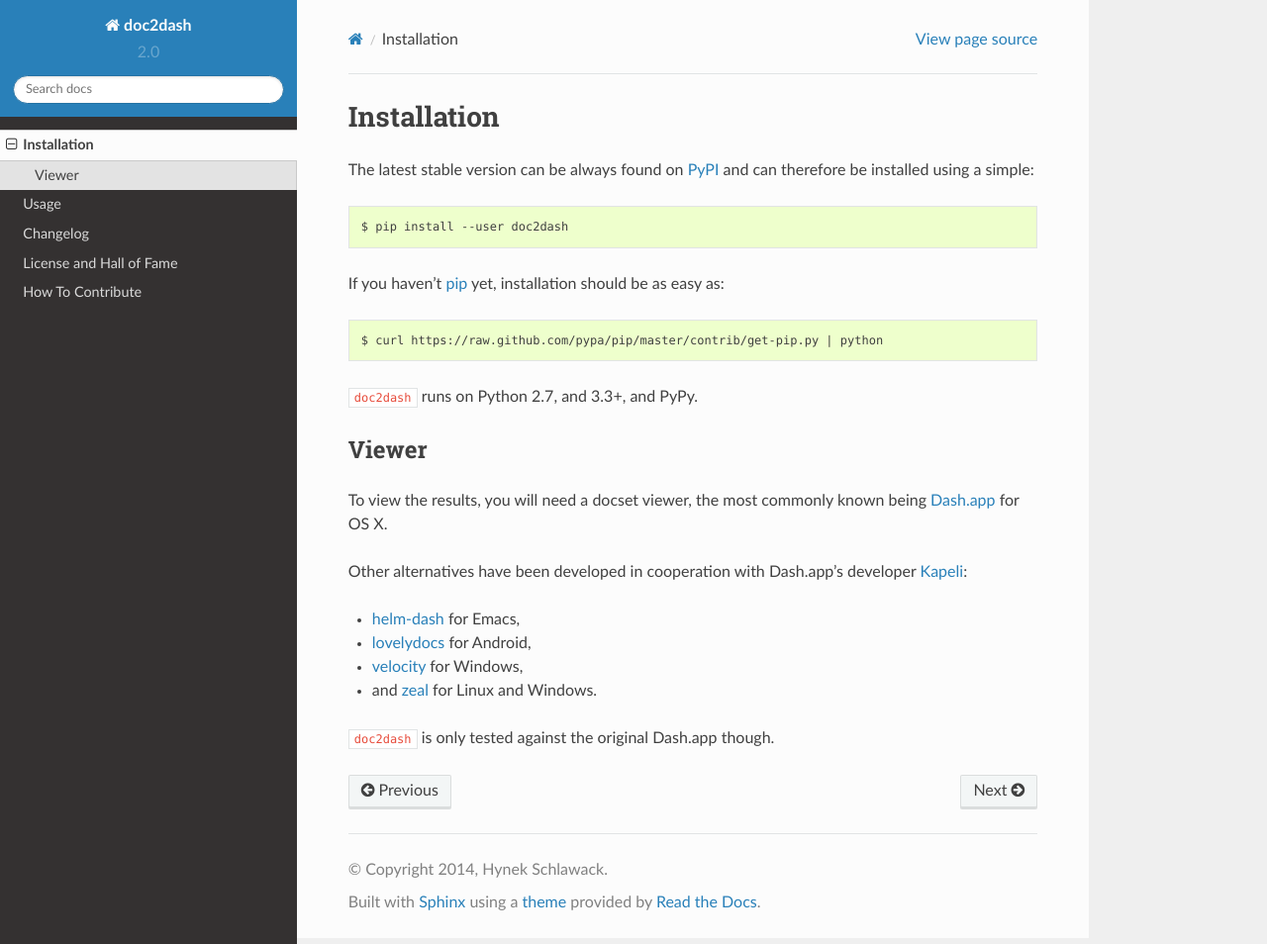
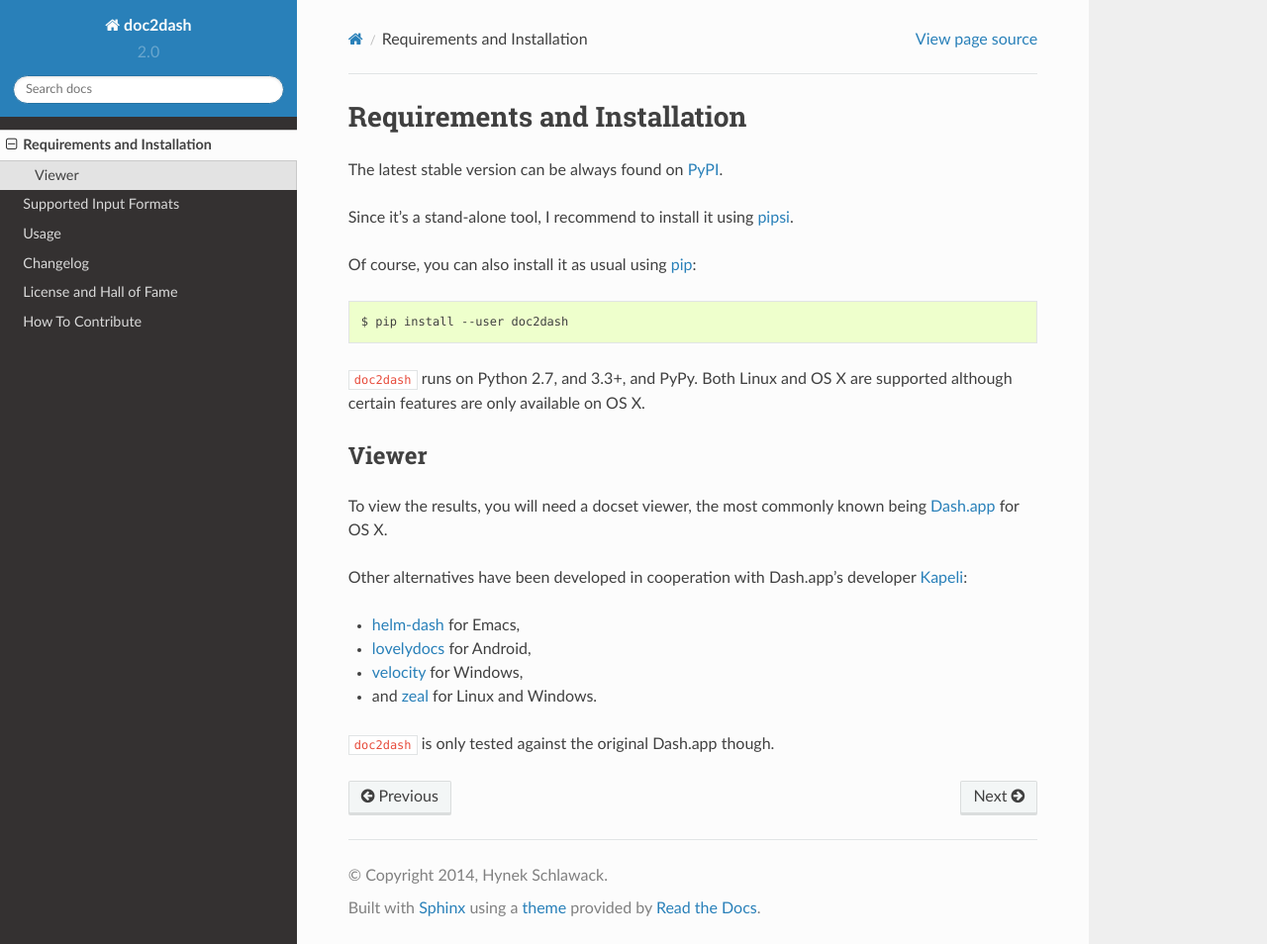
Before and after one commit to hynek/doc2dash, a Sphinx documentation site: the page built from docs/installation.rst, in a window 1280 px wide and 954 px high. Shown: the whole window at 99% size. Built offline with Sphinx 7.4.7 and the Read the Docs theme 2.0.0, drawn with Linux system fonts in a browser that asks for light colours.

Commit message:
Tweak installation instructions
pipsi ftw

```diff
--- a/README.rst
+++ b/README.rst
@@ -16,7 +16,7 @@
 .. begin
 
 
-``doc2dash`` is an MIT-licensed extensible `Documentation Set`_ generator intended to be used with the `Dash.app`_ API browser for OS X or one of its many :ref:`clones <clones>`.
+``doc2dash`` is an MIT-licensed extensible `Documentation Set`_ generator intended to be used with the `Dash.app`_ API browser for OS X or one of its many clones.
 
 If you’ve never heard of Dash.app, you’re missing out:
 Together with ``doc2dash`` it’s all your API documentation at your fingertips!
--- a/docs/installation.rst
+++ b/docs/installation.rst
@@ -1,15 +1,16 @@
-Installation
-============
+Requirements and Installation
+=============================
 
-The latest stable version can be always found on PyPI_ and can therefore be installed using a simple::
+The latest stable version can be always found on PyPI_.
+
+Since it's a stand-alone tool, I recommend to install it using pipsi_.
+
+Of course, you can also install it as usual using pip_::
 
    $ pip install --user doc2dash
 
-If you haven’t pip_ yet, installation should be as easy as::
-
-   $ curl https://raw.github.com/pypa/pip/master/contrib/get-pip.py | python
-
 ``doc2dash`` runs on Python 2.7, and 3.3+, and PyPy.
+Both Linux and OS X are supported although certain features are only available on OS X.
 
 
 .. _clones:
@@ -30,5 +31,6 @@
 
 
 .. _pip: https://pip.pypa.io/en/latest/installing.html#install-pip
-.. _PyPI: https://pypi.python.org/pypi/doc2dash/
+.. _PyPI: https://warehouse.python.org/project/doc2dash/
 .. _`Dash.app`: http://kapeli.com/dash/
+.. _pipsi: https://github.com/mitsuhiko/pipsi
```
Also changed, not shown: docs/formats.rst (added, +15 -0 lines), docs/index.rst (+2 -17 lines).
